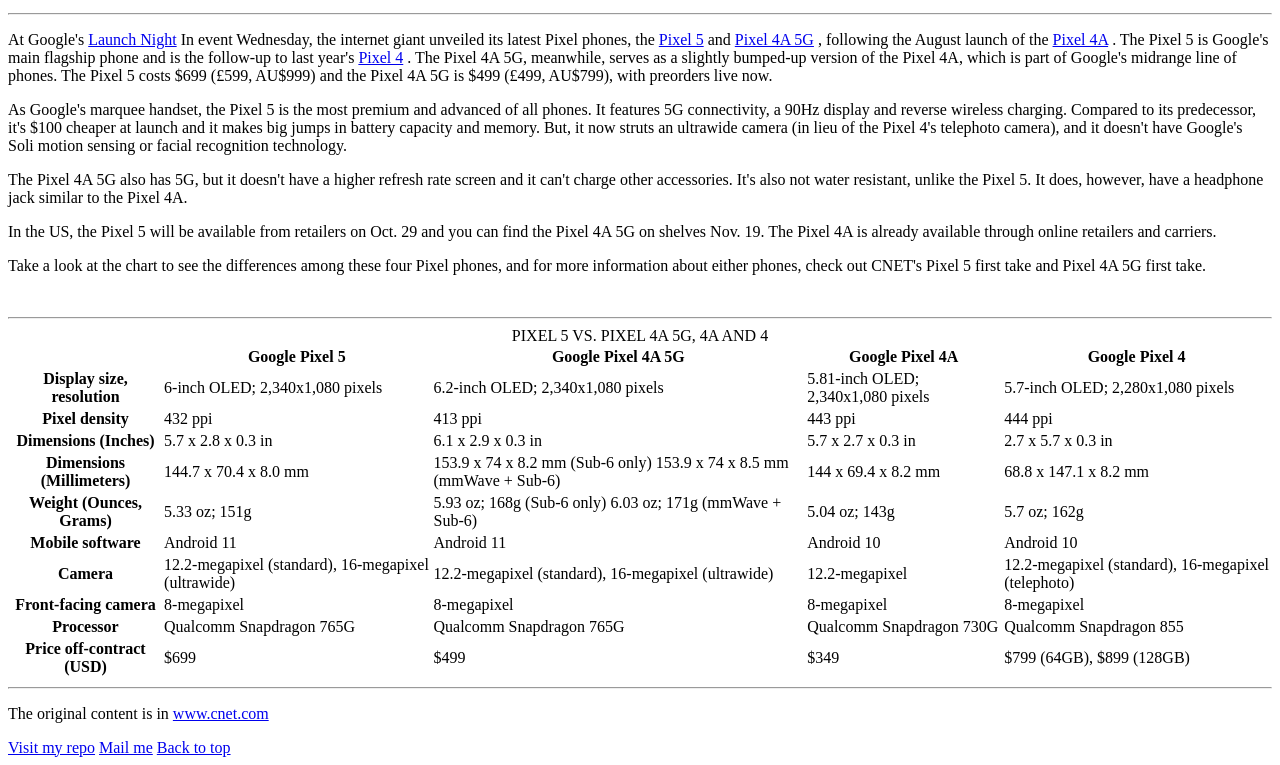
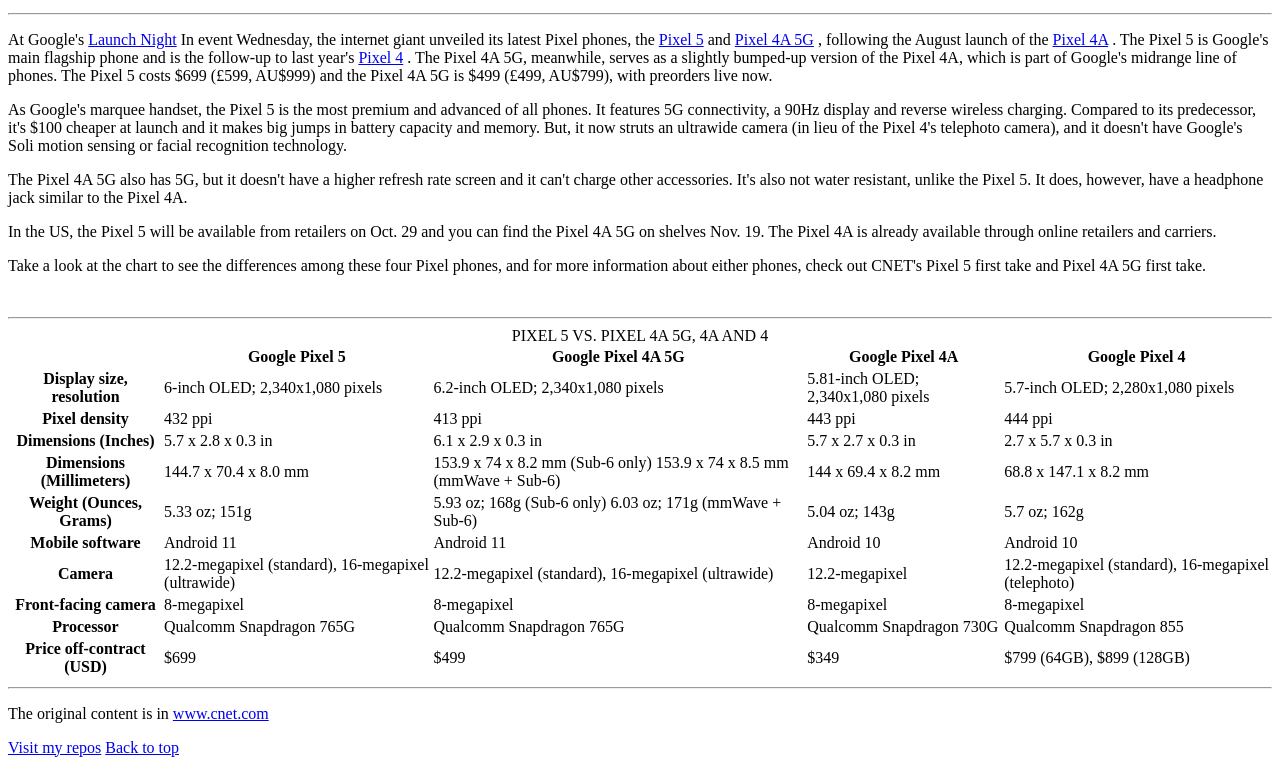
Before and after one commit to lucasd92/RocketNews, a plain HTML site: page 01-ProblematicaSemanal/index.html in a window 1280 px wide. Shown: the part 582-1347 px from the top of the page. Drawn offline with Linux system fonts and the light colour scheme.

Commit message:
Removed email line

```diff
--- a/01-ProblematicaSemanal/index.html
+++ b/01-ProblematicaSemanal/index.html
@@ -142,8 +142,7 @@
 
     <footer>
         <p>The original content is in <a href="https://www.cnet.com/news/pixel-5-vs-pixel-4a-5g-vs-pixel-4-vs-pixel-4a-main-differences-between-google-pixel-5g-phones/">www.cnet.com</a></p>
-        <a href="https://www.github.com/lucasd92" target="_blank">Visit my repo</a>
-        <a href="mailto:someone@example.com">Mail me</a>
+        <a href="https://www.github.com/lucasd92" target="_blank">Visit my repos</a>
         <a href="#top">Back to top</a>
     </footer>
 </body>
```
